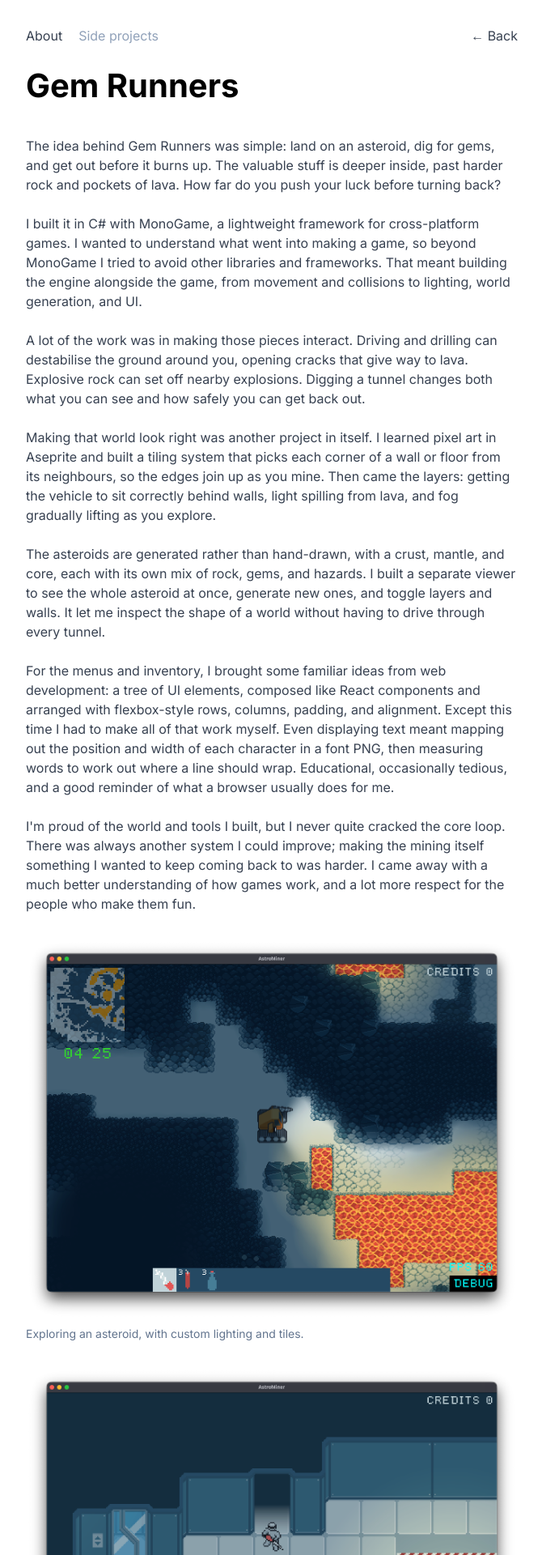
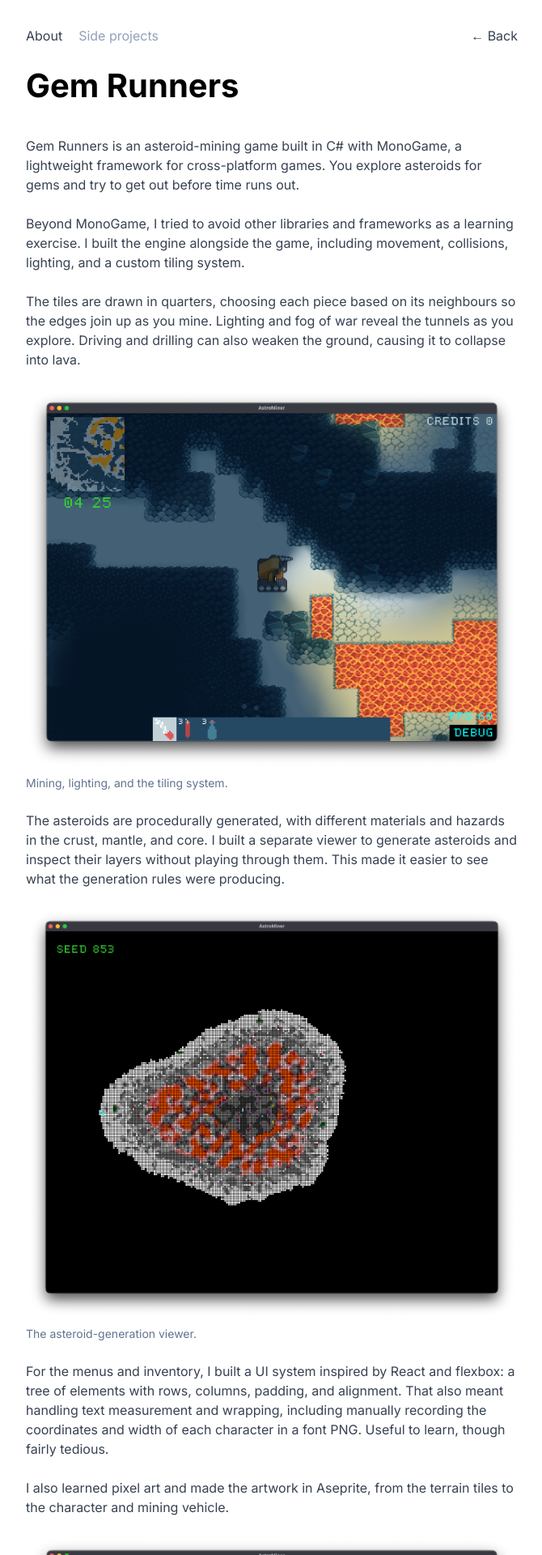
Before and after one commit to sim8/simeonlees.com, a Next.js app: page /projects/gem-runners in a window 1280 px wide. Shown: the top 1920 px of the page at 81% size, without its empty margins (304-974 px from the left). Built offline with nearby package versions, Linux system fonts and the light colour scheme.

Commit message:
Simplify Gem Runners copy and place screenshots alongside the text

```diff
--- a/pages/projects/gem-runners.tsx
+++ b/pages/projects/gem-runners.tsx
@@ -1,31 +1,36 @@
 import Container from '../../components/Container';
 import Layout from '../../components/layout';
 import Head from 'next/head';
-import Image from 'next/image';
+import Image, { type StaticImageData } from 'next/image';
 import baseInterior from '../../public/images/gem-runners/base-interior.webp';
 import miningGameplay from '../../public/images/gem-runners/mining-gameplay.webp';
 import asteroidGenerator from '../../public/images/gem-runners/asteroid-generator.webp';
 import Navigation from '../../components/Navigation';
 import Heading from '../../components/Heading';
 
-const screenshots = [
-  {
-    image: miningGameplay,
-    alt: 'A mining vehicle exploring rocky asteroid tunnels beside lava, with lighting and a minimap',
-    caption: 'Exploring an asteroid, with custom lighting and tiles.',
-  },
-  {
-    image: baseInterior,
-    alt: 'A pixel art character and mining vehicle inside a tiled base, with inventory items along the bottom',
-    caption: 'The base interior, pixel art, and in-game UI.',
-  },
-  {
-    image: asteroidGenerator,
-    alt: 'The procedural generation viewer displaying an asteroid with rocky layers, caves, and lava for seed 853',
-    caption:
-      'The asteroid-generation viewer, used to inspect and iterate on generated worlds.',
-  },
-];
+function Screenshot({
+  image,
+  alt,
+  caption,
+}: {
+  image: StaticImageData;
+  alt: string;
+  caption: string;
+}) {
+  return (
+    <figure>
+      <a href={image.src} aria-label={`View full-size screenshot: ${caption}`}>
+        <Image
+          src={image}
+          alt={alt}
+          sizes="(max-width: 672px) calc(100vw - 64px), 608px"
+          className="h-auto w-full"
+        />
+      </a>
+      <figcaption className="mt-2 text-sm text-slate-500">{caption}</figcaption>
+    </figure>
+  );
+}
 
 export default function GemRunners() {
   return (
@@ -45,82 +50,61 @@ export default function GemRunners() {
         </header>
         <div className="space-y-6">
           <p>
-            The idea behind Gem Runners was simple: land on an asteroid, dig for
-            gems, and get out before it burns up. The valuable stuff is deeper
-            inside, past harder rock and pockets of lava. How far do you push
-            your luck before turning back?
+            Gem Runners is an asteroid-mining game built in C# with MonoGame, a
+            lightweight framework for cross-platform games. You explore
+            asteroids for gems and try to get out before time runs out.
           </p>
           <p>
-            I built it in C# with MonoGame, a lightweight framework for
-            cross-platform games. I wanted to understand what went into making a
-            game, so beyond MonoGame I tried to avoid other libraries and
-            frameworks. That meant building the engine alongside the game, from
-            movement and collisions to lighting, world generation, and UI.
+            Beyond MonoGame, I tried to avoid other libraries and frameworks as
+            a learning exercise. I built the engine alongside the game,
+            including movement, collisions, lighting, and a custom tiling
+            system.
           </p>
           <p>
-            A lot of the work was in making those pieces interact. Driving and
-            drilling can destabilise the ground around you, opening cracks that
-            give way to lava. Explosive rock can set off nearby explosions.
-            Digging a tunnel changes both what you can see and how safely you
-            can get back out.
+            The tiles are drawn in quarters, choosing each piece based on its
+            neighbours so the edges join up as you mine. Lighting and fog of war
+            reveal the tunnels as you explore. Driving and drilling can also
+            weaken the ground, causing it to collapse into lava.
+          </p>
+          <Screenshot
+            image={miningGameplay}
+            alt="A mining vehicle exploring rocky asteroid tunnels beside lava, with lighting and a minimap"
+            caption="Mining, lighting, and the tiling system."
+          />
+          <p>
+            The asteroids are procedurally generated, with different materials
+            and hazards in the crust, mantle, and core. I built a separate
+            viewer to generate asteroids and inspect their layers without
+            playing through them. This made it easier to see what the generation
+            rules were producing.
+          </p>
+          <Screenshot
+            image={asteroidGenerator}
+            alt="The procedural generation viewer displaying an asteroid with rocky layers, caves, and lava for seed 853"
+            caption="The asteroid-generation viewer."
+          />
+          <p>
+            For the menus and inventory, I built a UI system inspired by React
+            and flexbox: a tree of elements with rows, columns, padding, and
+            alignment. That also meant handling text measurement and wrapping,
+            including manually recording the coordinates and width of each
+            character in a font PNG. Useful to learn, though fairly tedious.
           </p>
           <p>
-            Making that world look right was another project in itself. I
-            learned pixel art in Aseprite and built a tiling system that picks
-            each corner of a wall or floor from its neighbours, so the edges
-            join up as you mine. Then came the layers: getting the vehicle to
-            sit correctly behind walls, light spilling from lava, and fog
-            gradually lifting as you explore.
+            I also learned pixel art and made the artwork in Aseprite, from the
+            terrain tiles to the character and mining vehicle.
           </p>
+          <Screenshot
+            image={baseInterior}
+            alt="A pixel art character and mining vehicle inside a tiled base, with inventory items along the bottom"
+            caption="The base interior and in-game UI."
+          />
           <p>
-            The asteroids are generated rather than hand-drawn, with a crust,
-            mantle, and core, each with its own mix of rock, gems, and hazards.
-            I built a separate viewer to see the whole asteroid at once,
-            generate new ones, and toggle layers and walls. It let me inspect
-            the shape of a world without having to drive through every tunnel.
-          </p>
-          <p>
-            For the menus and inventory, I brought some familiar ideas from web
-            development: a tree of UI elements, composed like React components
-            and arranged with flexbox-style rows, columns, padding, and
-            alignment. Except this time I had to make all of that work myself.
-            Even displaying text meant mapping out the position and width of
-            each character in a font PNG, then measuring words to work out where
-            a line should wrap. Educational, occasionally tedious, and a good
-            reminder of what a browser usually does for me.
-          </p>
-          <p>
-            I&apos;m proud of the world and tools I built, but I never quite
-            cracked the core loop. There was always another system I could
-            improve; making the mining itself something I wanted to keep coming
-            back to was harder. I came away with a much better understanding of
-            how games work, and a lot more respect for the people who make them
-            fun.
+            I enjoyed building it, but ultimately struggled to make the core
+            loop fun. It taught me a lot about game development, and gave me
+            more respect for game designers.
           </p>
         </div>
-        <section
-          aria-label="Gem Runners screenshots"
-          className="mt-8 space-y-8"
-        >
-          {screenshots.map(({ image, alt, caption }) => (
-            <figure key={image.src}>
-              <a
-                href={image.src}
-                aria-label={`View full-size screenshot: ${caption}`}
-              >
-                <Image
-                  src={image}
-                  alt={alt}
-                  sizes="(max-width: 672px) calc(100vw - 64px), 608px"
-                  className="h-auto w-full"
-                />
-              </a>
-              <figcaption className="mt-2 text-sm text-slate-500">
-                {caption}
-              </figcaption>
-            </figure>
-          ))}
-        </section>
         <p className="mt-8">
           <a
             href="https://github.com/sim8/astro-miner"
```
